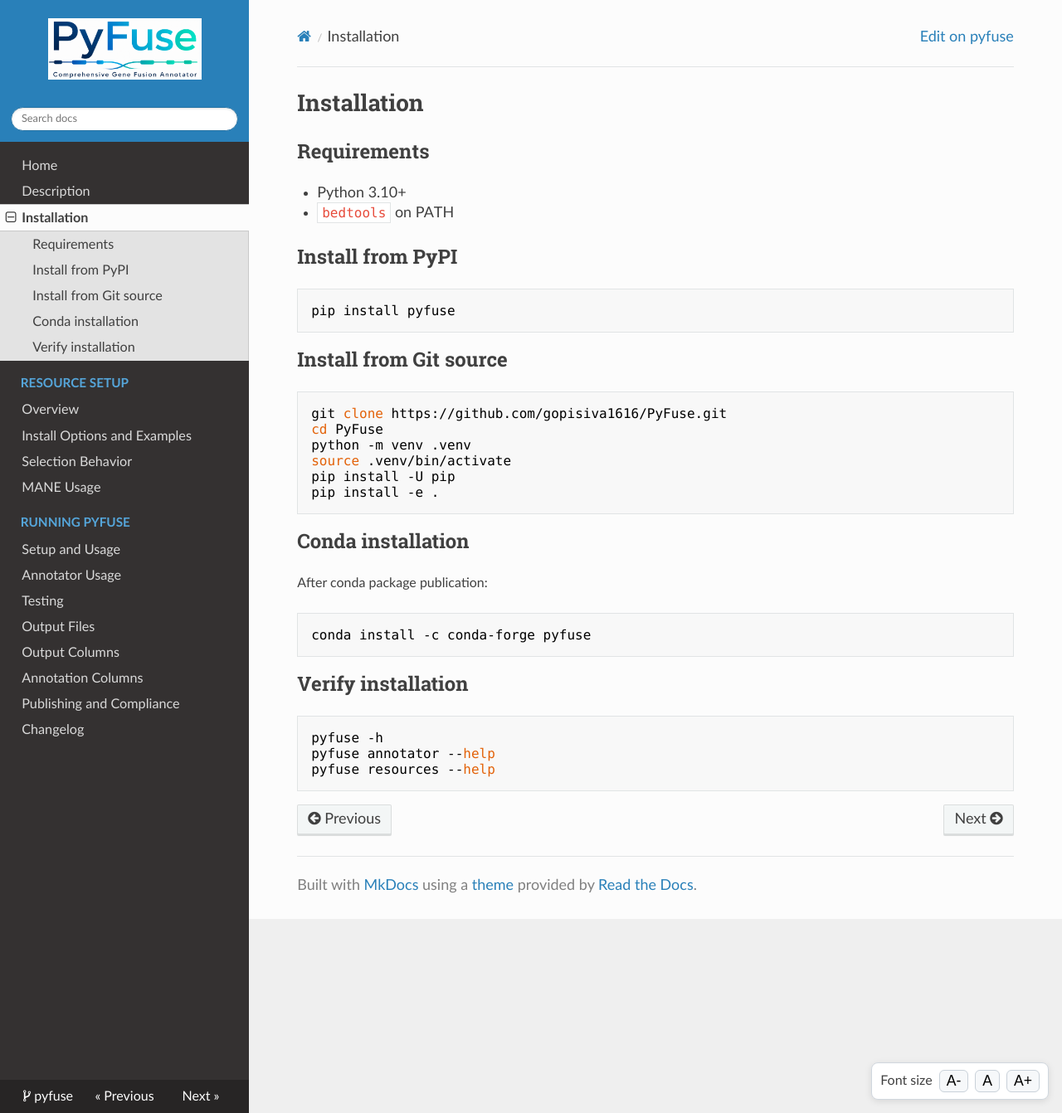
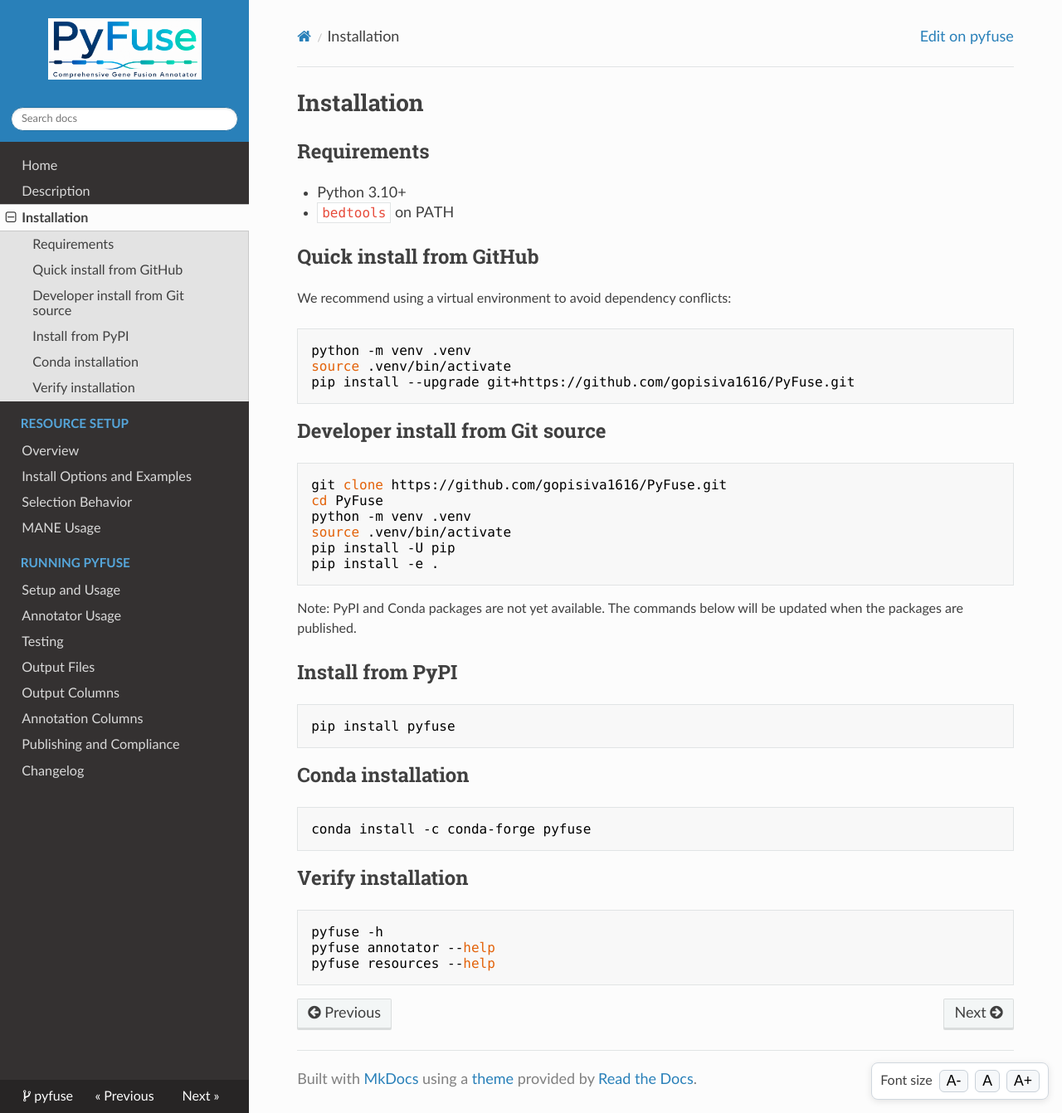
Before and after one commit to gopisiva1616/PyFuse, an MkDocs documentation site: the page built from docs/installation.md, in a window 1280 px wide and 1342 px high. Shown: the whole window at 83% size. Built offline with MkDocs 1.6.1, drawn with Linux system fonts in a browser that asks for light colours; nearby versions of some CDN libraries.

Commit message:
updates installation instruction

````diff
--- a/docs/installation.md
+++ b/docs/installation.md
@@ -5,13 +5,18 @@
 - Python 3.10+
 - `bedtools` on PATH
 
-## Install from PyPI
+## Quick install from GitHub
+
+We recommend using a virtual environment to avoid dependency conflicts:
 
 ```bash
-pip install pyfuse
+python -m venv .venv
+source .venv/bin/activate
+pip install --upgrade git+https://github.com/gopisiva1616/PyFuse.git
 ```
 
-## Install from Git source
+
+## Developer install from Git source
 
 ```bash
 git clone https://github.com/gopisiva1616/PyFuse.git
@@ -22,9 +27,15 @@
 pip install -e .
 ```
 
+Note: PyPI and Conda packages are not yet available. The commands below will be updated when the packages are published.
+
+## Install from PyPI
+
+```bash
+pip install pyfuse
+```
+
 ## Conda installation
-
-After conda package publication:
 
 ```bash
 conda install -c conda-forge pyfuse
````
Also changed, not shown: README.md (+14 -2 lines), docs/setup-and-usage.md (+5 -1 lines).
